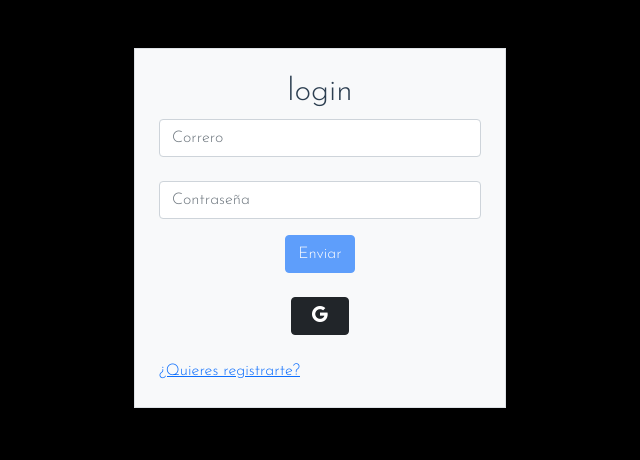
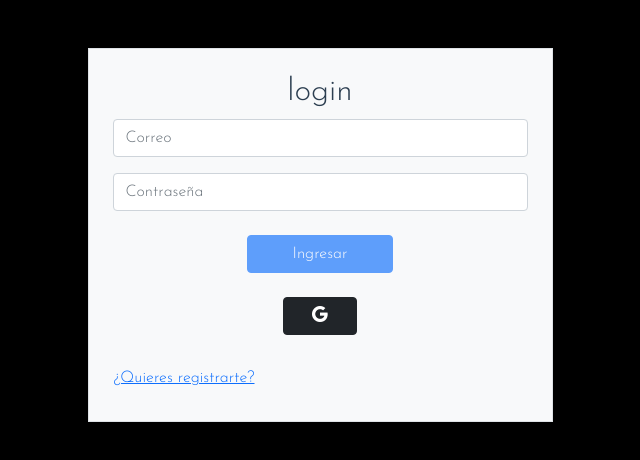
Before and after one commit to pablitobanana/PokeTarea, a Vue app: page / in a window 1280 px wide. Shown: the top 460 px of the page, without its empty margins (320-960 px from the left). Built offline with nearby package versions, Linux system fonts and the light colour scheme; no server answers.

Commit message:
cambios que no me acuerdo

```diff
--- a/package.json
+++ b/package.json
@@ -10,13 +10,14 @@
     "@popperjs/core": "^2.11.5",
     "bootstrap": "^5.1.3",
     "core-js": "^3.8.3",
-    "firebase": "^9.8.1",
+    "firebase": "^9.12.1",
     "vue": "^3.2.13",
     "vue-router": "^4.0.3"
   },
   "devDependencies": {
     "@vue/cli-plugin-babel": "~5.0.0",
     "@vue/cli-plugin-router": "~5.0.0",
-    "@vue/cli-service": "~5.0.0"
+    "@vue/cli-service": "~5.0.0",
+    "sass-loader": "10.1.1"
   }
 }
--- a/public/index.html
+++ b/public/index.html
@@ -1,5 +1,5 @@
 <!DOCTYPE html>
-<html lang="">
+<html lang="es">
   <head>
     <meta charset="utf-8">
     <meta http-equiv="X-UA-Compatible" content="IE=edge">
--- a/src/components/Cards.vue
+++ b/src/components/Cards.vue
@@ -4,7 +4,7 @@
       <h1 class="text-light m-3">Selecciona Pokemons</h1>
       <div class="row row-cols-1 row-cols-md-3 g-3">
         <div class="col-md-4" v-for="(pokemon,i) in pokemons" :key="i">
-          <div class="card p-1 mb-3 mt-3 m-sm-auto ms-md-auto h-100 bg-dark boder border-info" >
+          <div class="card p-1 mb-3 mt-3 m-sm-auto ms-md-auto h-100 bg-dark boder border-info">
   <div class="row g-0">
     <div class="col-md-12 col-lg-4">
       <img :src="pokemon.sprites.other.dream_world.front_default" class="img-fluid rounded-start rounded-4 bg-dark" alt="...">
@@ -56,7 +56,6 @@ export default{
 
     const agregar = (poke) =>{
       pokeprops.value.push(poke);
-      console.log(pokeprops.value);
     }
     const borrarPokemon = (num) =>{
       pokeprops.value.splice(num,1);
--- a/src/components/FormCheckIn.vue
+++ b/src/components/FormCheckIn.vue
@@ -1,25 +1,26 @@
 <template>
   <div id="form-check-in" class="container">
-    <form class="row g-3 border mt-5 col-md-8 col-lg-5 m-auto p-4 bg-light">
+    <form  class="border my-5 col-md-8 col-lg-6 m-auto p-4 bg-light">
       <h2>Check in</h2>
-  <div class="col-md-12">
+  <div class="mb-3">
     <input type="email" class="form-control" id="inputEmail4" placeholder="Correo" v-model="nuevoUsuario.correo.value">
   </div>
-  <div class="col-md-12">
+  <div class="mb-3">
     <input type="password" class="form-control" id="inputPassword1" autocomplete="on" placeholder="Contraseña" v-model="nuevoUsuario.contraseña.value">
+    <p v-if="cantiadDigitos" class="text-danger mt-1 mb-0">Demaciado corta, minimo 6 digitos</p>
   </div>
-  <div class="col-md-12">
+  <div class="mb-3">
     <input type="password" class="form-control" id="inputPassword2" autocomplete="on" placeholder="Confirmar contraseña" v-model="nuevoUsuario.contraseñaB.value" >
-    <p v-if="notifyCon" class="alert alert-danger mt-3" role="alert">Las contraseñas no coninciden</p>
+    <p v-if="notifyCon" class="text-danger mt-1">Las contraseñas no coninciden</p>
   </div>
   <div class="row mt-4 justify-content-center">
-    <button type="submit"  class="btn btn-primary col-3" :disabled="isDisabled" @click="registroCorreoContra">Enviar</button>
+    <button type="submit" class="btn btn-primary col-sm-5 col-lg-5 col-xl-4" :disabled="isDisabled" @click="registroCorreoContra" >Registrate</button>
   </div>
   <div class="row mt-4 justify-content-center">
-    <a @click="registroG" class="btn btn-dark col-2 "><i class="bi bi-google "></i></a>
+    <button type="button" @click="registroG" class="btn btn-dark col-xl-2 col-lg-3 col-sm-3 col-3 "><i class="bi bi-google "></i></button>
   </div>
   <div class="row mt-4">
-    <a @click="cambioForm" class="text-start col-6" href="#">¿Ya tienes una cuenta?</a>
+    <button type="button" @click="cambioForm" class="btn btn-link text-start col-sm-6" >¿Ya tienes una cuenta?</button>
   </div>
 </form>
   </div>
@@ -60,8 +61,19 @@ export default{
         console.log(er.message);
       }
     }
+    const cantiadDigitos = computed(() => {
+      let strContraseña = nuevoUsuario.contraseña.value
+      if(strContraseña === ""){
+        return false
+      } else if(strContraseña.length < 6){
+          return true
+        }else{
+          return false
+        }
+
+    })
     const isDisabled = computed(()=>{
-    if(( nuevoUsuario.correo.value !== "" && nuevoUsuario.contraseña.value !== "" && nuevoUsuario.contraseñaB.value !== "" ) && (nuevoUsuario.contraseña.value === nuevoUsuario.contraseñaB.value ))
+      if( (nuevoUsuario.contraseña.value.length >= 6) && ( nuevoUsuario.correo.value !== "" && nuevoUsuario.contraseña.value !== "" && nuevoUsuario.contraseñaB.value !== "" ) && (nuevoUsuario.contraseña.value === nuevoUsuario.contraseñaB.value ))
         return false;
       else
         return true;
@@ -74,7 +86,7 @@ export default{
         return false;
       }
     })
-    return{cambioForm,nuevoUsuario, isDisabled , notifyCon,registroCorreoContra,registroG}
+    return{cambioForm,nuevoUsuario, isDisabled , notifyCon,registroCorreoContra,registroG, cantiadDigitos}
   },
 };
 </script>
--- a/src/components/FormLogin.vue
+++ b/src/components/FormLogin.vue
@@ -1,22 +1,22 @@
 <template>
   <div id="form-login" class="container">
   <div class="col">
-    <form @submit.prevent="iniciar" class="col-lg-4 col-md-8  m-auto my-5 border p-4 bg-light">
+    <form class="col-lg-5 col-md-8 m-auto my-5 border p-4 bg-light">
       <h2>login</h2>
-  <div class="mb-4">
-    <input type="email" class="form-control" id="exampleInputEmail1" aria-describedby="emailHelp" placeholder="Correro" v-model="usuario.correo.value">
+  <div class="mb-3">
+    <input type="email" class="form-control" id="exampleInputEmail1" aria-describedby="emailHelp" placeholder="Correo" v-model="usuario.correo.value">
   </div>
   <div class="mb-3">
     <input type="password" class="form-control" id="exampleInputPassword1" autocomplete="on" placeholder="Contraseña" v-model="usuario.contraseña.value">
   </div>
-  <div class="col-12">
-    <button type="submit" class="btn btn-primary" @click="iniciar" :disabled="Disabled" >Enviar</button>
+  <div class="row mt-4 justify-content-center">
+    <button type="submit" class="btn btn-primary col-sm-5 col-lg-5 col-xl-4" @click="iniciar" :disabled="Disabled" >Ingresar</button>
   </div>
   <div class="row mt-4 justify-content-center">
-    <a @click="iniciarG" class="btn btn-dark col-2 "><i class="bi bi-google "></i></a>
+    <button type="button" @click="iniciarG" class="btn btn-dark col-xl-2 col-lg-3 col-sm-3 col-3 "><i class="bi bi-google "></i></button>
   </div>
   <div class="row mt-4">
-    <a @click="cambioForm" class="text-start col-6" href="#">¿Quieres registrarte?</a>
+    <button type="button" @click="cambioForm" class="btn btn-link text-start col-sm-6" >¿Quieres registrarte?</button>
   </div>
 </form>
   </div>
@@ -51,7 +51,8 @@ export default{
         return false
     });
 
-    const iniciar = async () =>{
+    const iniciar = async (e) =>{
+      e.preventDefault();
       await signInWithEmailAndPassword(auth,usuario.correo.value,usuario.contraseña.value).then(()=>{
       router.push("/home")
       })
--- a/src/main.js
+++ b/src/main.js
@@ -1,12 +1,12 @@
-import { createApp } from 'vue'
-import App from './App.vue'
-import router from './router'
+import { createApp } from "vue";
+import App from "./App.vue";
+import router from "./router";
 import "bootstrap";
 import "bootstrap/dist/css/bootstrap.min.css";
-import firebaseApp from './api/firebase'
-import {getAuth, onAuthStateChanged} from 'firebase/auth'
+import firebaseApp from "./api/firebase";
+import { getAuth, onAuthStateChanged } from "firebase/auth";
 
-const auth = getAuth();
-onAuthStateChanged(auth,(user)=>{
-createApp(App).use(router).mount('#app')
-})
+const auth = getAuth(firebaseApp);
+onAuthStateChanged(auth, (user) => {
+  createApp(App).use(router).mount("#app");
+});
--- a/src/router/index.js
+++ b/src/router/index.js
@@ -6,7 +6,6 @@ const routes = [
   {
    path:'/:pathMatch(.*)*',
     redirect: '/',
-    meta:{protect:true},
   },
   {
     path: '/',
@@ -36,7 +35,6 @@ const router = createRouter({
 router.beforeEach((to,from,next) =>{
     const auth = getAuth(firebaseApp);
     let consultaUsuario = auth.currentUser;
-  console.log(consultaUsuario);
   if(to.meta.protect && !consultaUsuario){
     next("/");
   }else if(!to.meta.protect && consultaUsuario ){
```
Also changed, not shown: 2 other files (tests, documents, lock files or other folders).
